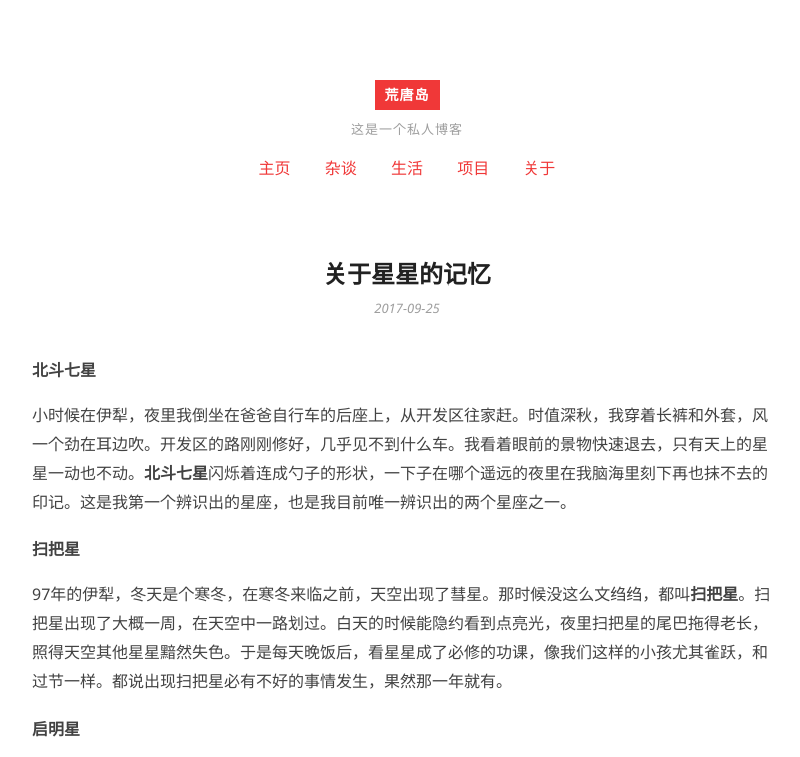
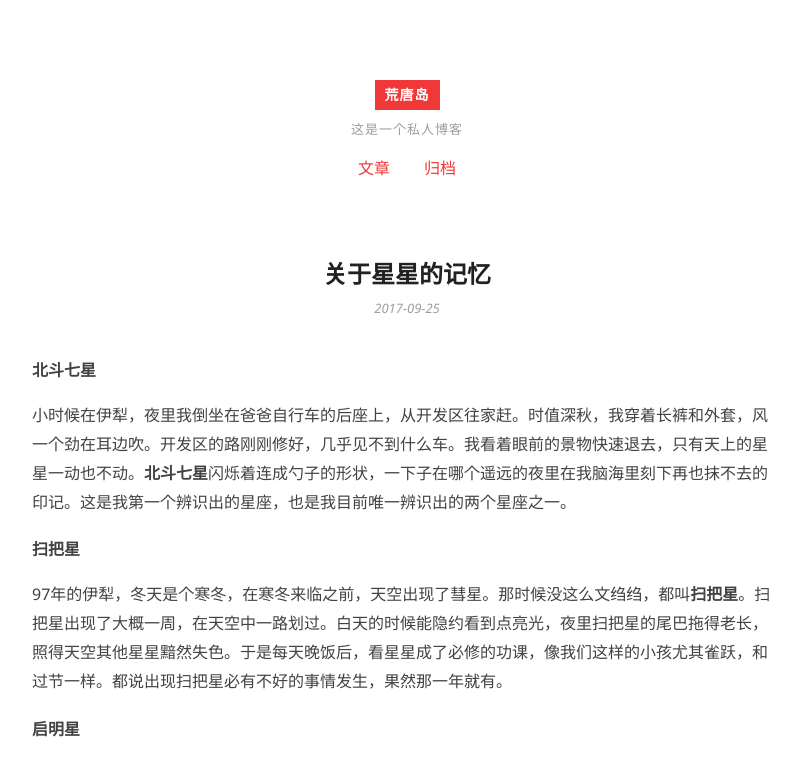
Before and after one commit to houyining/houyining.github.io, a plain HTML site: page 2017/09/25/Hi/index.html in a window 1280 px wide. Shown: the top 757 px of the page, without its empty margins (233-1033 px from the left). Drawn offline with Linux system fonts and the light colour scheme.

Commit message:
Site updated: 2018-05-09 17:48:27

```diff
--- a/2017/09/25/Hi/index.html
+++ b/2017/09/25/Hi/index.html
@@ -50,15 +50,9 @@
   <nav class="site-navigation">
     <ul>
 
-        <li><a href="/">主页</a></li>
+        <li><a href="/">文章</a></li>
 
-        <li><a href="/archives">杂谈</a></li>
-
-        <li><a href="/life">生活</a></li>
-
-        <li><a href="/projects">项目</a></li>
-
-        <li><a href="/about">关于</a></li>
+        <li><a href="/archives">归档</a></li>
 
     </ul>
   </nav>
```
Also changed, not shown: 2017/09/25/Why-I-bought-Apple-Watch-Series-3/index.html (+2 -8 lines), 2017/09/29/Comment-of-Amusing-Ourselves-to-Death/index.html (+2 -8 lines), 2017/09/30/Good-Format-Bad-Content/index.html (+2 -8 lines), 2017/10/01/Employee-Paradox/index.html (+2 -8 lines), 2017/12/13/Comment-of-Free-to-Choose/index.html (+2 -8 lines), 2018/01/12/Unicode-and-UTF-8/index.html (+2 -8 lines), archives/2017/09/index.html (+2 -8 lines), archives/2017/10/index.html (+2 -8 lines), archives/2017/12/index.html (+2 -8 lines), archives/2017/index.html (+2 -8 lines), archives/2018/01/index.html (+2 -8 lines), archives/2018/index.html (+2 -8 lines), archives/index.html (+2 -8 lines), index.html (+2 -8 lines).
